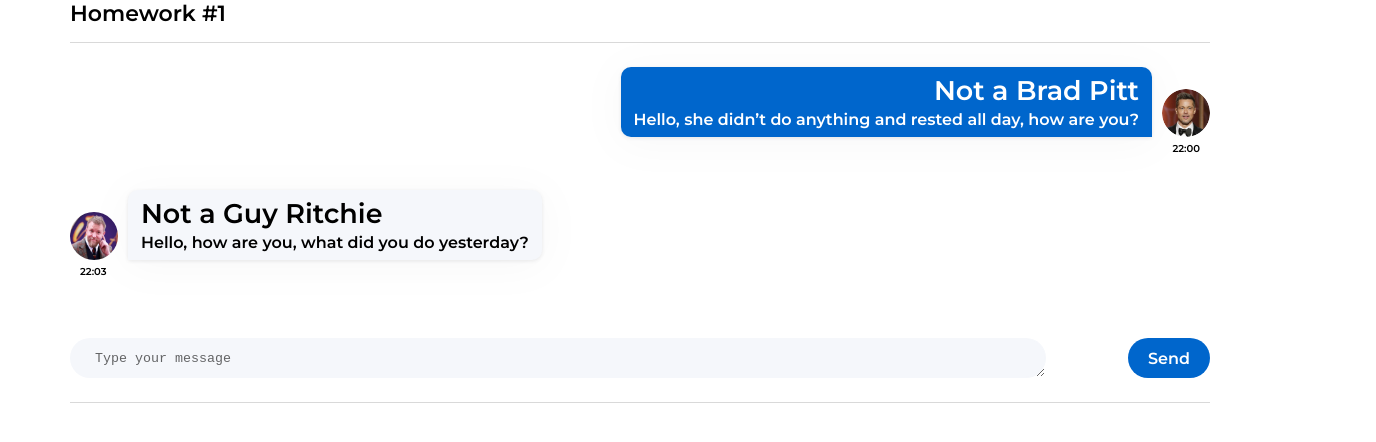
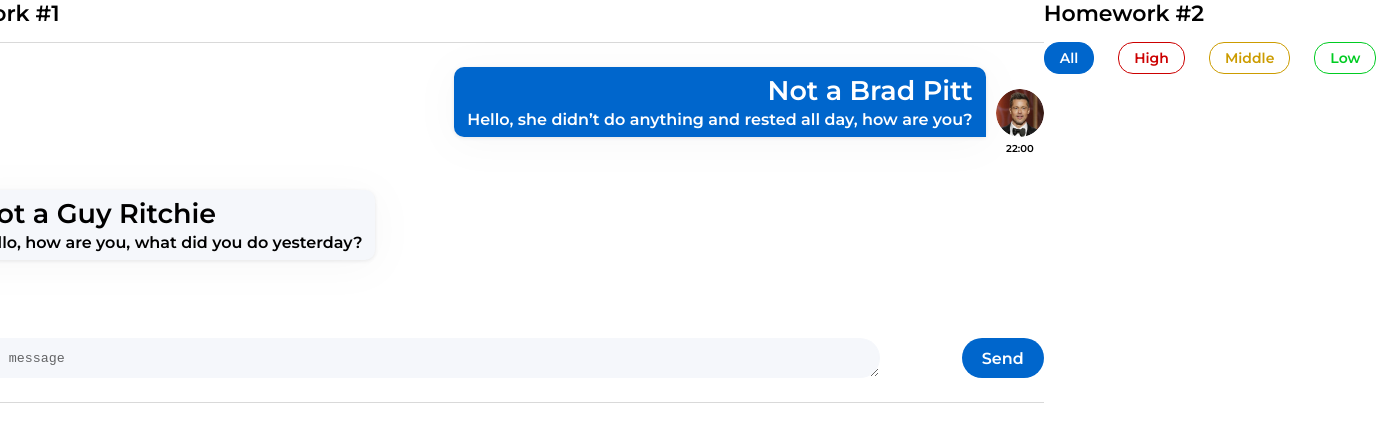
Before and after one commit to ana-koles/React-tasks-2, a React (Create React App) app: page /#/pre-junior in a window 1280 px wide. Shown: the top 442 px of the page, 1376 px wide, since content can reach past the window. Built offline with nearby package versions, Linux system fonts and the light colour scheme.

Commit message:
feat: add HW2

```diff
--- a/src/s1-main/App.tsx
+++ b/src/s1-main/App.tsx
@@ -1,13 +1,14 @@
 import React from 'react'
 import s from './App.module.css'
 import HW1 from '../s2-homeworks/hw01/HW1'
+import HW2 from '../s2-homeworks/hw02/HW2'
 
 function App() {
     return (
         <div className={s.App}>
             <HW1/>
             {/*раскомментировать по ходу выполнения*/}
-            {/*<HW2/>*/}
+            <HW2/>
             {/*<HW3/>*/}
             {/*<HW4/>*/}
 
--- a/src/s2-homeworks/hw02/HW2.tsx
+++ b/src/s2-homeworks/hw02/HW2.tsx
@@ -17,16 +17,16 @@
 * */
 
 // types
-export type AffairPriorityType = any // need to fix any
+export type AffairPriorityType = 'low' | 'middle' | 'high' // need to fix any
 export type AffairType = {
-    _id: any // need to fix any
-    name: any // need to fix any
+    _id: number // need to fix any
+    name: string // need to fix any
     priority: AffairPriorityType
 }
 export type FilterType = 'all' | AffairPriorityType
 
 // constants
-const defaultAffairs: any = [ // need to fix any
+const defaultAffairs: AffairType[] = [ // need to fix any
     {_id: 1, name: 'React', priority: 'high'}, // студенты могут изменить содержимое name и количество элементов в массиве, ...priority не менять!
     {_id: 2, name: 'anime', priority: 'low'},
     {_id: 3, name: 'games', priority: 'low'},
@@ -35,22 +35,30 @@
 ]
 
 // pure helper functions
-export const filterAffairs = (affairs: any, filter: any): any => { // need to fix any
+export const filterAffairs = (affairs: AffairType[], filter: FilterType):  AffairType[] => { // need to fix any
 
 
-    return affairs // need to fix
+    /* return affairs */ // need to fix
+
+    return affairs.filter(affair => affair.priority === filter);
 }
-export const deleteAffair = (affairs: any, _id: any): any => { // need to fix any
 
-    return affairs // need to fix
+
+export const deleteAffair = (affairs: AffairType[], _id: number): AffairType[] => { // need to fix any
+
+    /* return affairs */ // need to fix
+    return affairs.filter(affair => affair._id !== _id);
 }
 
 function HW2() {
-    const [affairs, setAffairs] = useState<any>(defaultAffairs) // need to fix any
+    const [affairs, setAffairs] = useState<AffairType[]>(defaultAffairs) // need to fix any
     const [filter, setFilter] = useState<FilterType>('all')
 
     const filteredAffairs = filterAffairs(affairs, filter)
-    const deleteAffairCallback = (_id: any) => { // need to fix any
+
+    const deleteAffairCallback = (_id: number) => {
+        setAffairs(deleteAffair(affairs, _id));
+        // need to fix any
         // need to fix
     }
 
--- a/src/s2-homeworks/hw02/affairs/Affairs.tsx
+++ b/src/s2-homeworks/hw02/affairs/Affairs.tsx
@@ -4,24 +4,24 @@
 import s from './Affairs.module.css'
 
 type AffairsPropsType = {
-    data: any // need to fix any
-    setFilter: any
-    deleteAffairCallback: any
+    data: AffairType[] // need to fix any
+    setFilter: (filter: FilterType) => void
+    deleteAffairCallback: (id: number) => void
     filter: FilterType
 }
 
 function Affairs(props: AffairsPropsType) {
     const setAll = () => {
-        // need to fix
+        props.setFilter('all');// need to fix
     }
     const setHigh = () => {
-        // need to fix
+        props.setFilter('high'); // need to fix
     }
     const setMiddle = () => {
-        // need to fix
+        props.setFilter('middle');// need to fix
     }
     const setLow = () => {
-        // need to fix
+        props.setFilter('low'); // need to fix
     }
 
     const cnAll = s.button + ' ' + s.all + (props.filter === 'all' ? ' ' + s.active : '')
--- a/src/s2-homeworks/hw02/affairs/affair/Affair.tsx
+++ b/src/s2-homeworks/hw02/affairs/affair/Affair.tsx
@@ -6,12 +6,12 @@
 type AffairPropsType = {
     // key не нужно типизировать
     affair: AffairType
-    deleteAffairCallback: any // need to fix any
+    deleteAffairCallback: (id: number) => void // need to fix any
 }
 
 function Affair(props: AffairPropsType) {
     const deleteCallback = () => {
-        // need to fix
+        props.deleteAffairCallback(props.affair._id)// need to fix
     }
 
     const nameClass = s.name + ' ' + s2[props.affair.priority]
@@ -25,7 +25,7 @@
         >
             <div id={'hw2-name-' + props.affair._id} className={nameClass}>
                 {/*создаёт студент*/}
-
+                {props.affair.name}
                 {/**/}
             </div>
             <div id={'hw2-priority-' + props.affair._id} hidden>
@@ -36,7 +36,7 @@
                 id={'hw2-button-delete-' + props.affair._id}
                 className={buttonClass}
                 // need to fix
-
+                onClick={deleteCallback}
             >
                 {/*текст кнопки могут изменить студенты*/}
                 X
```
